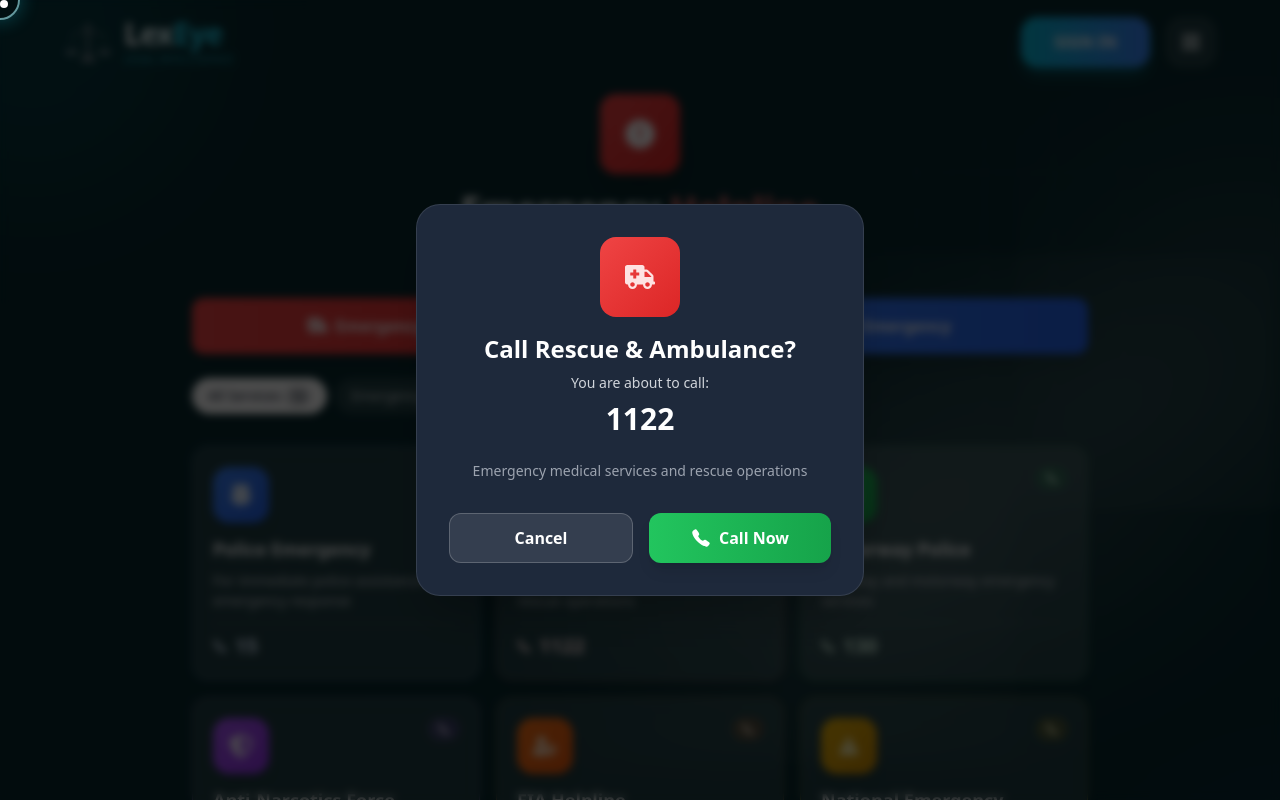
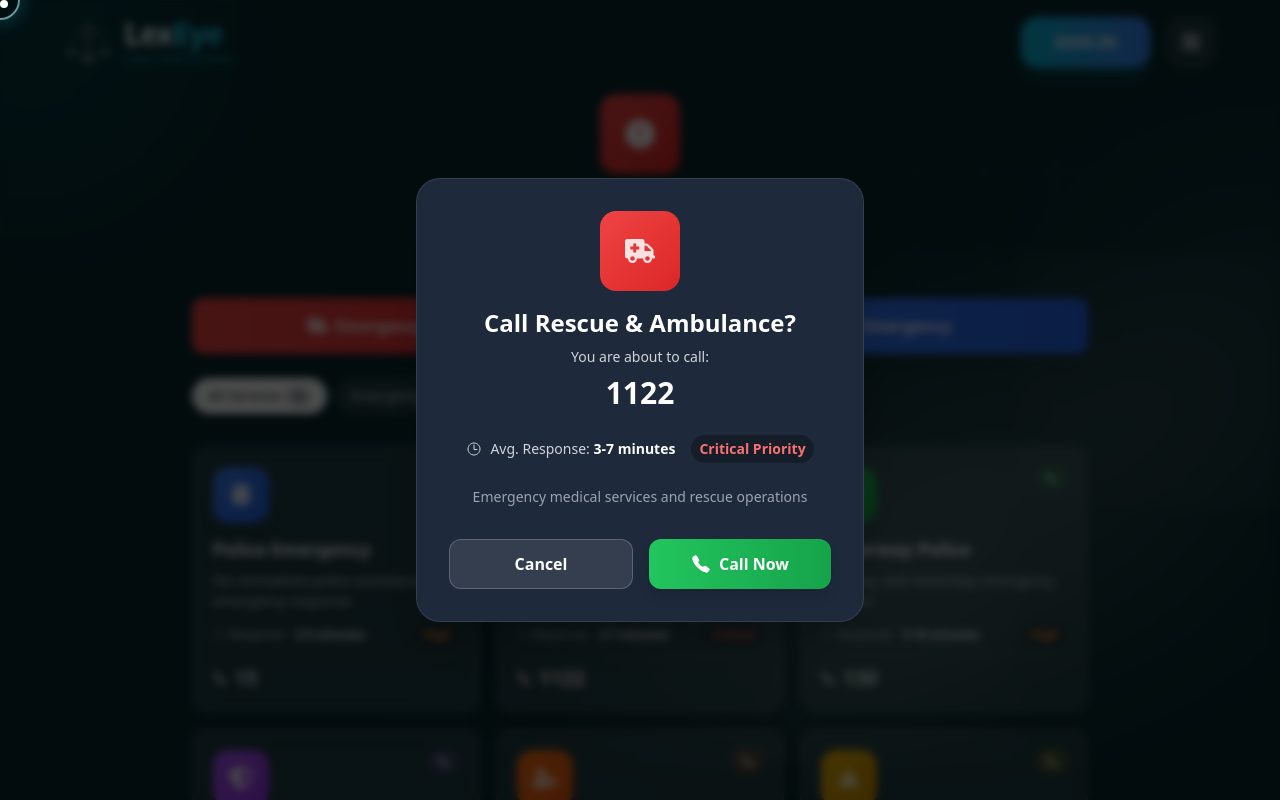
Before and after one commit to Haroon300/LexEye, a React (Vite) app in the folder fronend/front/: page /helpline in a window 1280 px wide. Both pictures are taken after a click on the button "Emergency Ambulance". Shown: the top 800 px of the page. Built offline with nearby package versions, Linux system fonts and the light colour scheme.

Commit message:
Update EmergencyHelpline.jsx

```diff
--- a/fronend/front/src/EmergencyHelpline.jsx
+++ b/fronend/front/src/EmergencyHelpline.jsx
@@ -12,7 +12,8 @@ import {
   IoWarning,
   IoChevronDown,
   IoChevronUp,
-  IoStar
+  IoStar,
+  IoTimeOutline
 } from "react-icons/io5";
 import {
   FaAmbulance,
@@ -202,6 +203,17 @@ const EmergencyHelpline = () => {
     }
   };
 
+  // Get priority color
+  const getPriorityColor = (priority) => {
+    switch (priority) {
+      case "Critical": return "text-red-400";
+      case "High": return "text-orange-400";
+      case "Medium": return "text-yellow-400";
+      case "Low": return "text-green-400";
+      default: return "text-gray-400";
+    }
+  };
+
   // Mobile-optimized animations
   const containerVariants = {
     hidden: { opacity: 0 },
@@ -343,7 +355,7 @@ const EmergencyHelpline = () => {
                   transition: { duration: 0.2 }
                 }}
                 whileTap={{ scale: 0.98 }}
-                className={`bg-white/10 backdrop-blur-md rounded-2xl p-4 sm:p-5 shadow-lg border ${service.borderColor} hover:shadow-xl transition-all duration-300 group min-h-[140px] flex flex-col justify-between relative`}
+                className={`bg-white/10 backdrop-blur-md rounded-2xl p-4 sm:p-5 shadow-lg border ${service.borderColor} hover:shadow-xl transition-all duration-300 group min-h-[160px] flex flex-col justify-between relative`}
                 onClick={() => service.isWebsite ? handleWebsiteClick(service.website) : handleCallClick(service)}
               >
                 <div className="flex items-start justify-between mb-3">
@@ -377,6 +389,18 @@ const EmergencyHelpline = () => {
                   <p className="text-gray-300 text-xs sm:text-sm leading-relaxed line-clamp-2 mb-3">
                     {service.description}
                   </p>
+                </div>
+
+                {/* Response Time and Priority Info - YAHAN ADD KIYA HAI */}
+                <div className="flex items-center justify-between mb-2">
+                  <div className="flex items-center gap-1 text-xs">
+                    <IoTimeOutline className="text-gray-400" />
+                    <span className="text-gray-300 font-medium">Response:</span>
+                    <span className="text-white font-semibold ml-1">{service.responseTime}</span>
+                  </div>
+                  <div className={`text-xs font-semibold px-2 py-1 rounded-full ${getPriorityColor(service.priority)} bg-black/20`}>
+                    {service.priority}
+                  </div>
                 </div>
 
                 {/* Contact Info */}
@@ -535,6 +559,17 @@ const EmergencyHelpline = () => {
                     {selectedService.number}
                   </div>
 
+                  {/* Response time in modal bhi add kiya hai */}
+                  <div className="flex items-center justify-center gap-4 mb-4 sm:mb-6">
+                    <div className="flex items-center gap-2 text-sm text-gray-300">
+                      <IoTimeOutline className="text-base" />
+                      <span>Avg. Response: <strong className="text-white">{selectedService.responseTime}</strong></span>
+                    </div>
+                    <div className={`text-sm font-semibold px-2 py-1 rounded-full ${getPriorityColor(selectedService.priority)} bg-black/30`}>
+                      {selectedService.priority} Priority
+                    </div>
+                  </div>
+
                   <p className="text-gray-400 text-xs sm:text-sm mb-6 sm:mb-8 leading-relaxed">
                     {selectedService.description}
                   </p>
```
